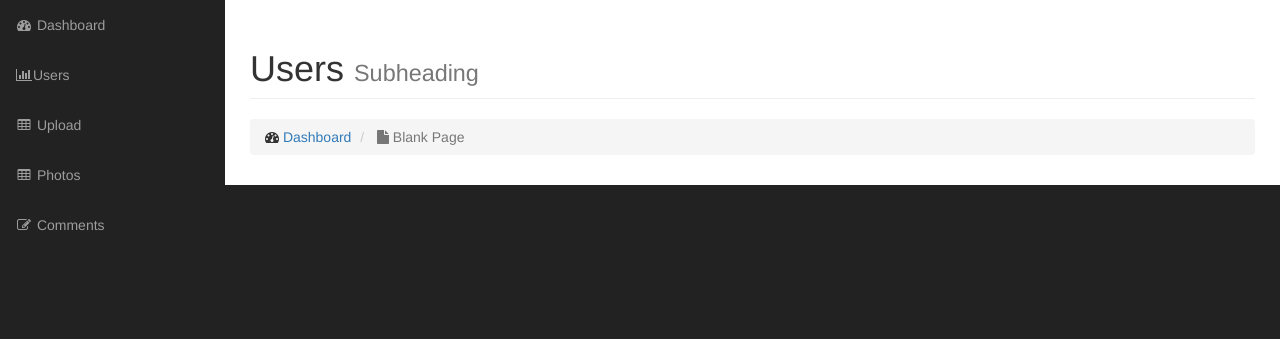
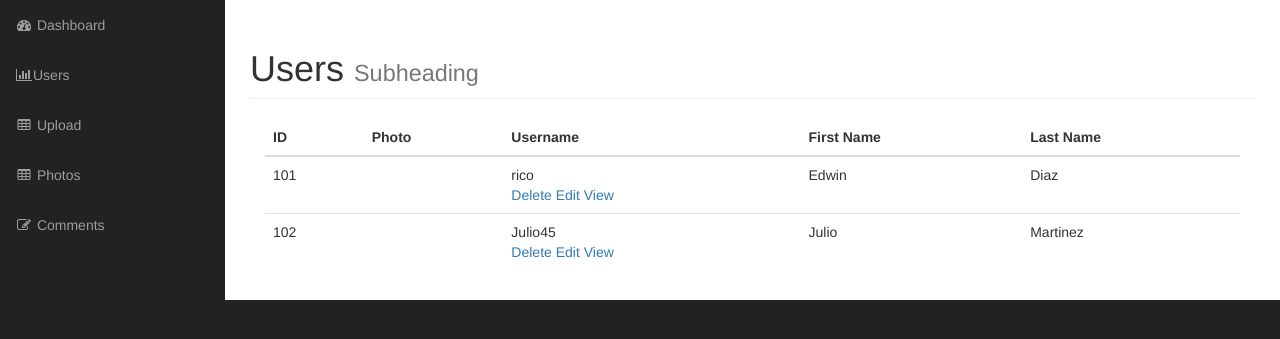
Before and after one commit to dinkodugec/picture_gallery, a PHP site: page /admin/users.php in a window 1280 px wide. Shown: the part 51-390 px from the top of the page. Run offline with PHP 8.4, Linux system fonts and the light colour scheme; the visitor is signed in with stand-in values (Sample User, id 1); data comes from the database, SQL or seed files in the repository; grey boxes labelled with a size stand in for pictures from a placeholder-image service; data that the repository does not hold is empty; some libraries are stand-ins or nearby versions.

Commit message:
displaying user page

```diff
--- a/admin/users.php
+++ b/admin/users.php
@@ -1,4 +1,15 @@
 <?php include("includes/header.php"); ?>
+
+
+<!-- if is not log in -->
+<?php if(!$session->is_signed_in()) {redirect("login.php");} ?>
+
+
+<?php
+
+$users = User::find_all(); /* this will return array of objects */
+
+?>
 
         <!-- Navigation -->
         <nav class="navbar navbar-inverse navbar-fixed-top" role="navigation">
@@ -20,17 +31,50 @@
                     <div class="row">
                         <div class="col-lg-12">
                             <h1 class="page-header">
-                                Users
+                               Users
                                 <small>Subheading</small>
                             </h1>
-                            <ol class="breadcrumb">
-                                <li>
-                                    <i class="fa fa-dashboard"></i>  <a href="index.html">Dashboard</a>
-                                </li>
-                                <li class="active">
-                                    <i class="fa fa-file"></i> Blank Page
-                                </li>
-                            </ol>
+
+                           <div class="col-md-12">
+                               <table class="table table-hover">
+                                   <thead>
+                                       <tr>
+                                           <th>ID</th>
+                                           <th>Photo</th>
+                                           <th>Username</th>
+                                           <th>First Name</th>
+                                           <th>Last Name</th>
+                                       </tr>
+                                   </thead>
+                                   <tbody>
+
+                                    <?php foreach ($users as $user) : ?>
+
+                                       <tr>
+                                           <td><?php echo $user->id; ?></td>
+                                           <td><img class="admin-user-thumbnail" src="<?php echo $user->user_image; ?>" alt=""></td>
+                                           <td><?php echo $user->username ; ?>
+                                           <div class="actions_link">
+                                                <a href="delete_user.php?id=<?php echo $user->id;?>">Delete</a>
+                                                <a href="edit_user.php?id=<?php echo $user->id;?>">Edit</a>
+                                                <a href="">View</a>
+                                            </div>
+                                           </td>
+
+
+                                           <td><?php echo $user->first_name;?></td>
+                                           <td><?php echo $user->last_name; ?></td>
+                                       </tr>
+
+                                     <?php endforeach; ?>
+
+
+                                   </tbody>
+                               </table>
+                                <!-- end of table -->
+                           </div>
+
+
                         </div>
                     </div>
                     <!-- /.row -->
```
